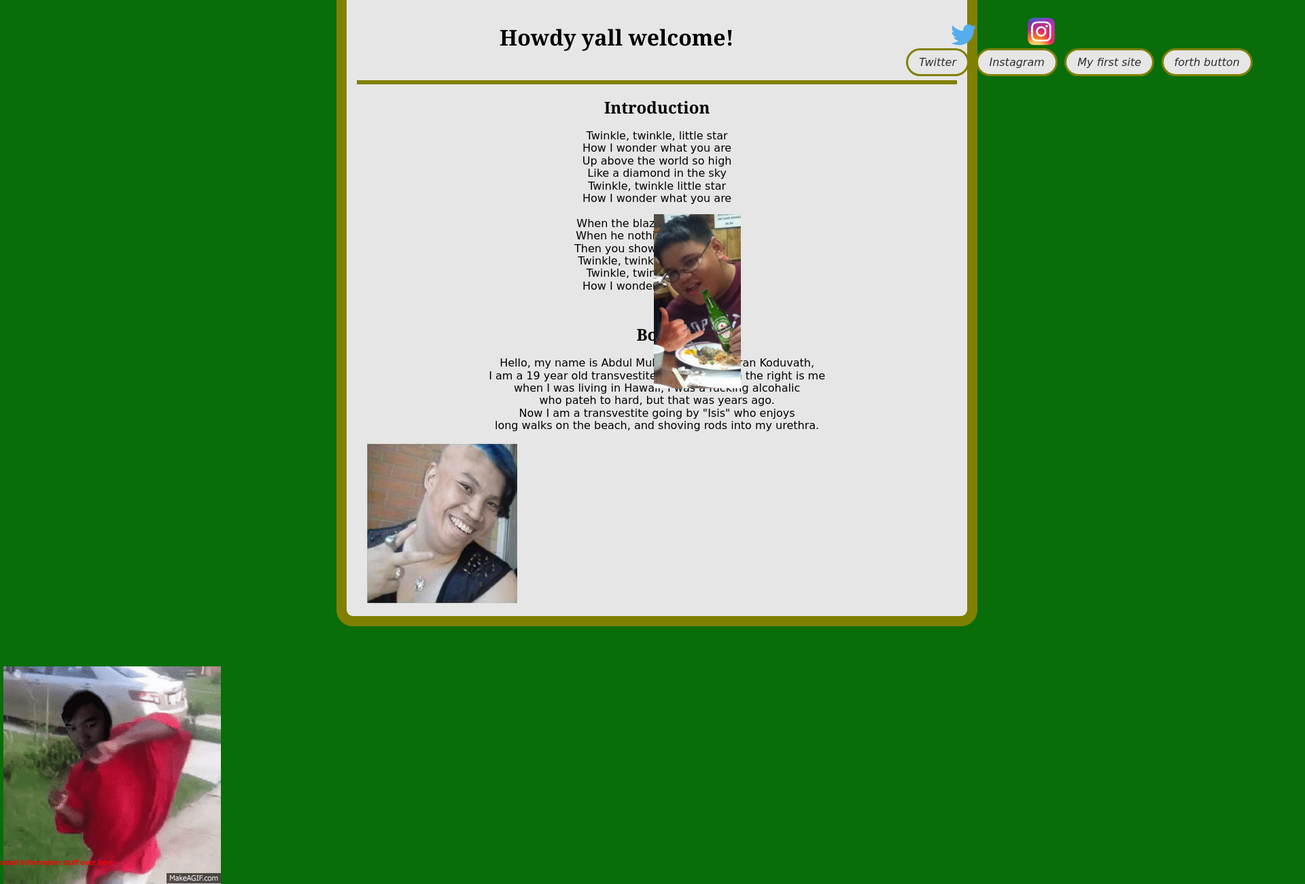
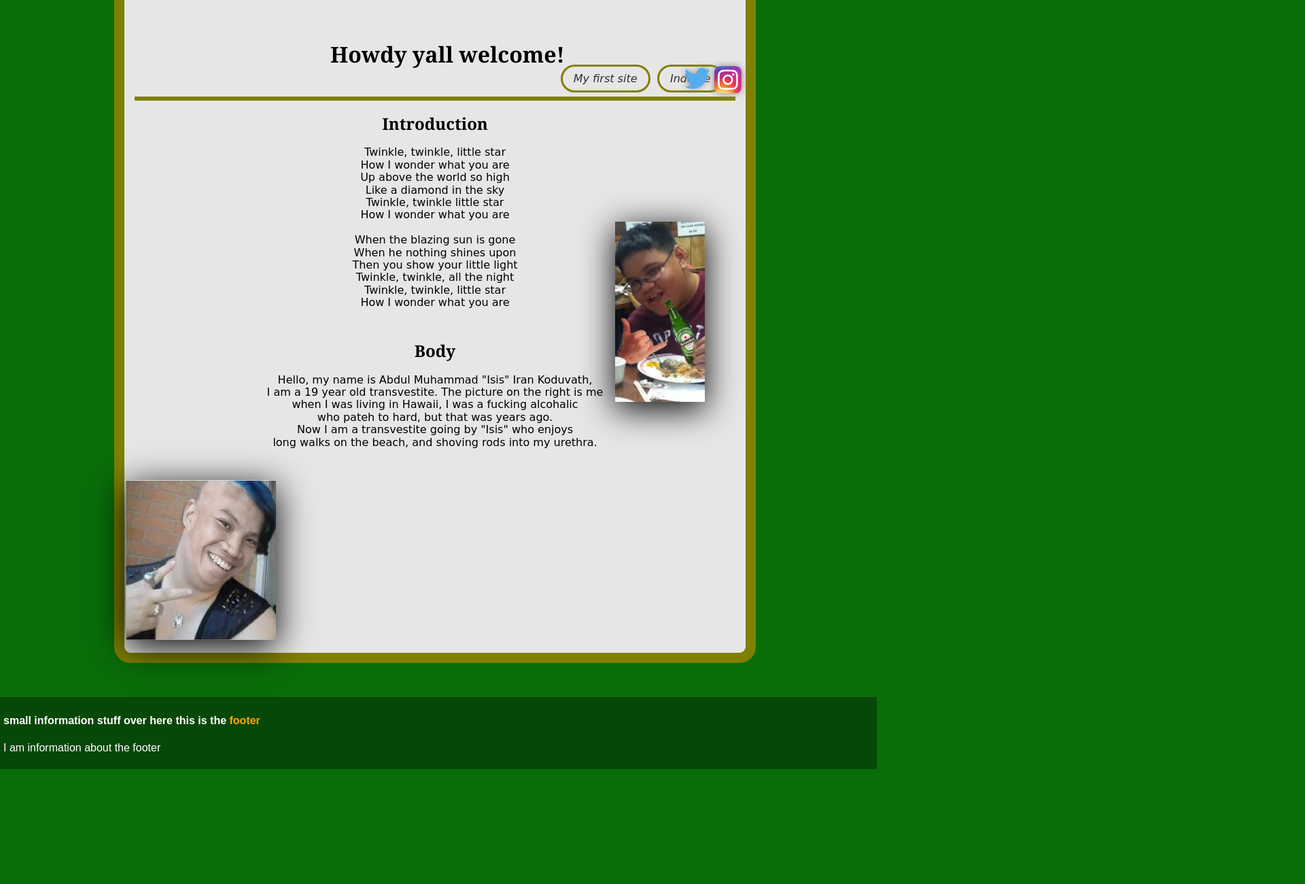
Before and after one commit to ronuela12/StoryOfAbdul, a plain HTML site: page index.html in a window 1280 px wide. Shown: the part 54-1354 px from the top of the page at 68% size, 1920 px wide, since content can reach past the window. After the commit the page ends 1185 px from the top, so only its background shows below. Drawn offline with nearby package versions, Linux system fonts and the light colour scheme.

Commit message:
Add files via upload

```diff
--- a/index.html
+++ b/index.html
@@ -13,19 +13,21 @@
 <body>
     <script src="index.js"></script>
 
-    <img title="add me ;)" id = "social" src="images/twitter.png">
-    <img title="add me ;)" id = "instagram" src="images/instagram.png">
-    <img id = "gif" src="images/Aaron-fighting.gif">
-    <div class="header">
+
+    <button class = "test" onclick="document.body.style.backgroundImage = 'url(images/Aaron-fighting.gif)';" ondblclick="document.body.style.background='rgb(9, 109, 9)';">background change</button>
+
+
+    <!--<img id = "gif" src="images/Aaron-fighting.gif">-->
+    <div class="container">
         <h1 class="top">Howdy yall welcome! </h1>
         <div class = "buttons">
-        <a title= "my socials" target=" " class="pure-button" href="https://twitter.com/Abdul_The_Tool">Twitter</a>
-        <a title= "my socials" target=" " class="pure-button" href="https://www.instagram.com/jennycraster/?hl=en">Instagram</a>
+        <a title= "my socials" target=" "  href="https://twitter.com/Abdul_The_Tool"><img title="add me ;)" id = "social" src="images/twitter.png" ></a>
+        <a title= "my socials" target=" "  href="https://www.instagram.com/jennycraster/?hl=en"><img title="add me ;)" id = "instagram" src="images/instagram.png"></a>
         <a title= "first" target=" " class="pure-button" href="https://ronuela12.github.io/abdul2tap/">My first site</a>
-        <a title= "extra" target=" " class="pure-button" href="https://www.pornhub.com/gayporn">forth button</a>
+        <a title= "extra" target=" " class="pure-button" href="https://www.pornhub.com/gayporn">Indulge</a>
         </div>
         <div class="intros"></div>
-            <h2 style="text-align: center;">Introduction</h2>
+            <h2>Introduction</h2>
             <p style="font-family: cursive; text-align: center;"> Twinkle, twinkle, little star <br>
                 How I wonder what you are<br>
                 Up above the world so high<br>
@@ -39,16 +41,18 @@
                 Twinkle, twinkle, all the night<br>
                 Twinkle, twinkle, little star<br>
                 How I wonder what you are</p>
-                <h2 style="text-align: center;"><br>Body</h2>
+                <h2><br>Body</h2>
                 <p style="font-family: cursive; text-align: center;">Hello, my name is Abdul Muhammad "Isis" Iran Koduvath, <br>
                     I am a 19 year old transvestite. The picture on the right is me <br> when I was living in Hawaii, I was a fucking alcohalic <br>who pateh to hard,
                 but that was years ago. <br> Now I am a transvestite going by "Isis" who enjoys <br> long walks on the beach, and shoving rods into my urethra.</p>
                 <img title="some fucking nigger" id = "drunk" src="images/LeonardDrunk.jpg">
                 <img title="Bryan kekW" id = "tranny" src="images/trannyB.jpg">
         </div>
-        <div class="footer">
-            <h6>small information stuff over here</h6>
-        </div>
     </div>
+    <div class="footer">
+        <h4>small information stuff over here this is the <span>footer</span></h4>
+        <p>I am information about the footer</p>
+    </div>
+
 </body>
 </html>
--- a/style.css
+++ b/style.css
@@ -1,32 +1,46 @@
 
 body{
     background: rgb(9, 109, 9);
+    /*background-image: url(images/Aaron-fighting.gif);*/
     position: relative;
+    margin: 0 auto;
 }
-.header {
+.container {
     border: olive solid 15px;
     border-radius: 24px;
     background-color: rgb(230, 230, 230);
     width: 69%;
     padding: 15px;
-    margin: 0px 495px;
+    max-width: auto;
+    margin: auto;
 
 }
 .intros {
 
     border: olive solid 3px;
-
 }
 .buttons{
     padding: 5px;
     padding-bottom: 10px;
+    width: 40%;
+}
+.footer{
+    /*color: red;
+    position: absolute;
+    margin: 0 auto;
+    margin-left: 45%;
+    margin-top: 50px;*/
 
 
-}
-.footer{
-    color: red;
-    position: absolute;
-    bottom: -10cm;
+    position: relative;
+    left: 0;
+    top: 50px;
+    bottom: 0;
+    width: 100%;
+    background-color: rgb(7, 71, 7);
+    color: white;
+    border: solid rgb(7, 71, 7) 5px;
+
 }
 a.pure-button{
 
@@ -41,7 +55,7 @@ a.pure-button{
 }
 .buttons{
     position: relative;
-    left: 800px;
+    left: 70%;
     top: 7px;
 
 }
@@ -49,39 +63,51 @@ a.pure-button{
     position: relative;
     top: 40px;
     left: 210px;
+    width: 500px;
 }
 #social {
+    position: absolute;
     width: 55px;
-    position: absolute;
-    left: 1390px;
-    top: 78px;
+    left: 50%;
+    top: 1%;
+    filter: drop-shadow(0px 0px 5px rgb(136, 136, 136));
 }
 #instagram {
     width: 45px;
     position: absolute;
-    left: 1510px;
-    top: 78px;
+    left: 64%;
+    top: 12%;
+    /*Adds shadows, good for some pictures*/
+    filter: drop-shadow(0px 0px 5px rgb(136, 136, 136));
 }
 #gif {
     position: absolute;
     bottom: -379px;
-    left: 5px;
+    margin-left: 41%;
+    /*Adds shadows good for gifs*/
+    box-shadow: 0px 10px 50px;
 }
 
 #drunk {
-    position: absolute;
-    right: 190px;
+    position: relative;
+    left: 80%;
     bottom: 350px;
-    width: 10%;
+    width: 15%;
     /*filter: blur(24px);*/
+    box-shadow: 0px 10px 50px;
 
 }
 #tranny {
     position: relative;
     width: 25%;
-    left: 15px;
+    right: 150px;
+    box-shadow: 0px 10px 50px;
 
 }
 h1, h2 {
     font-family: Georgia, 'Times New Roman', Times, serif;
+    text-align: center;
 }
+span{
+    color: orange;
+}
```
